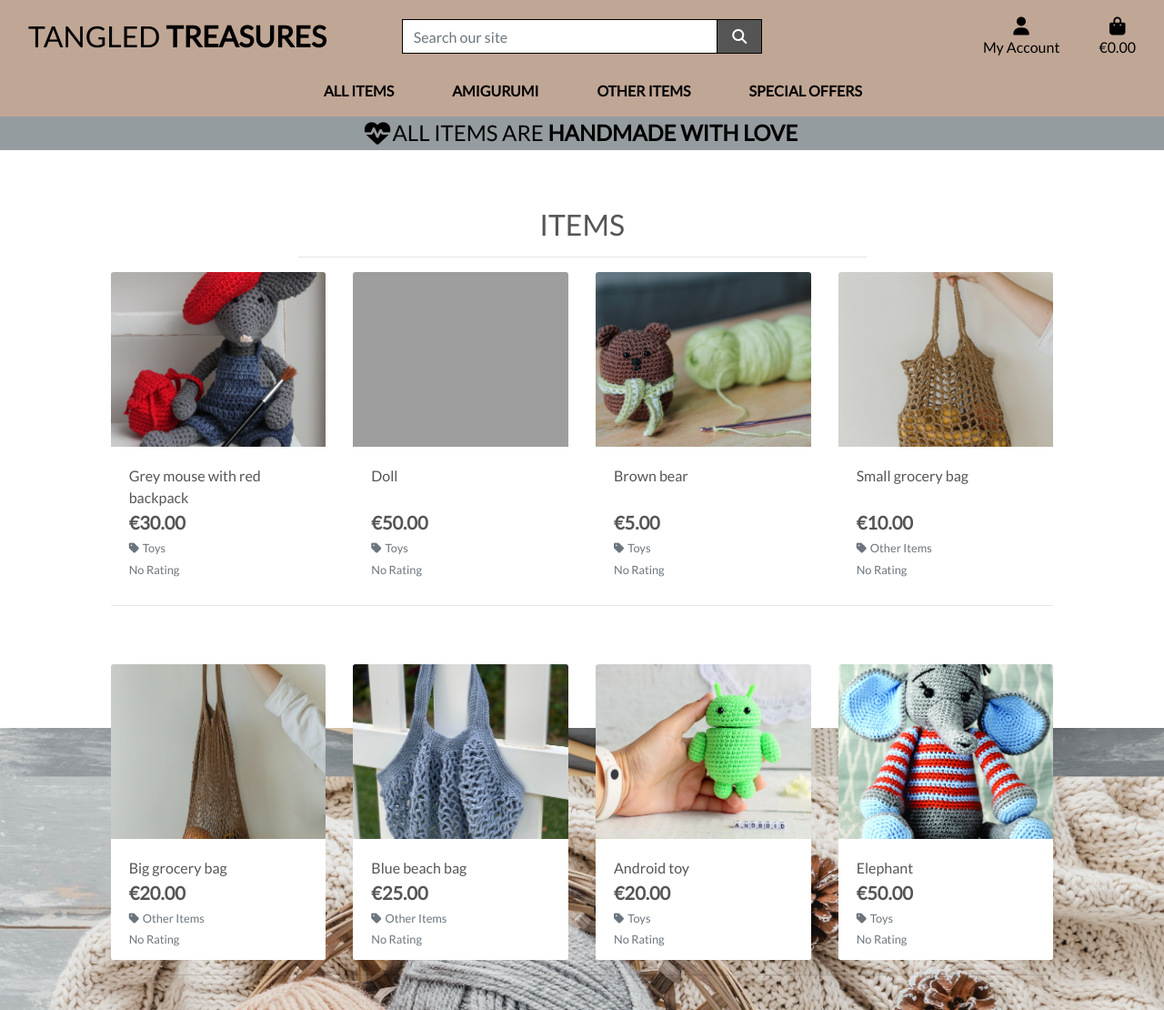
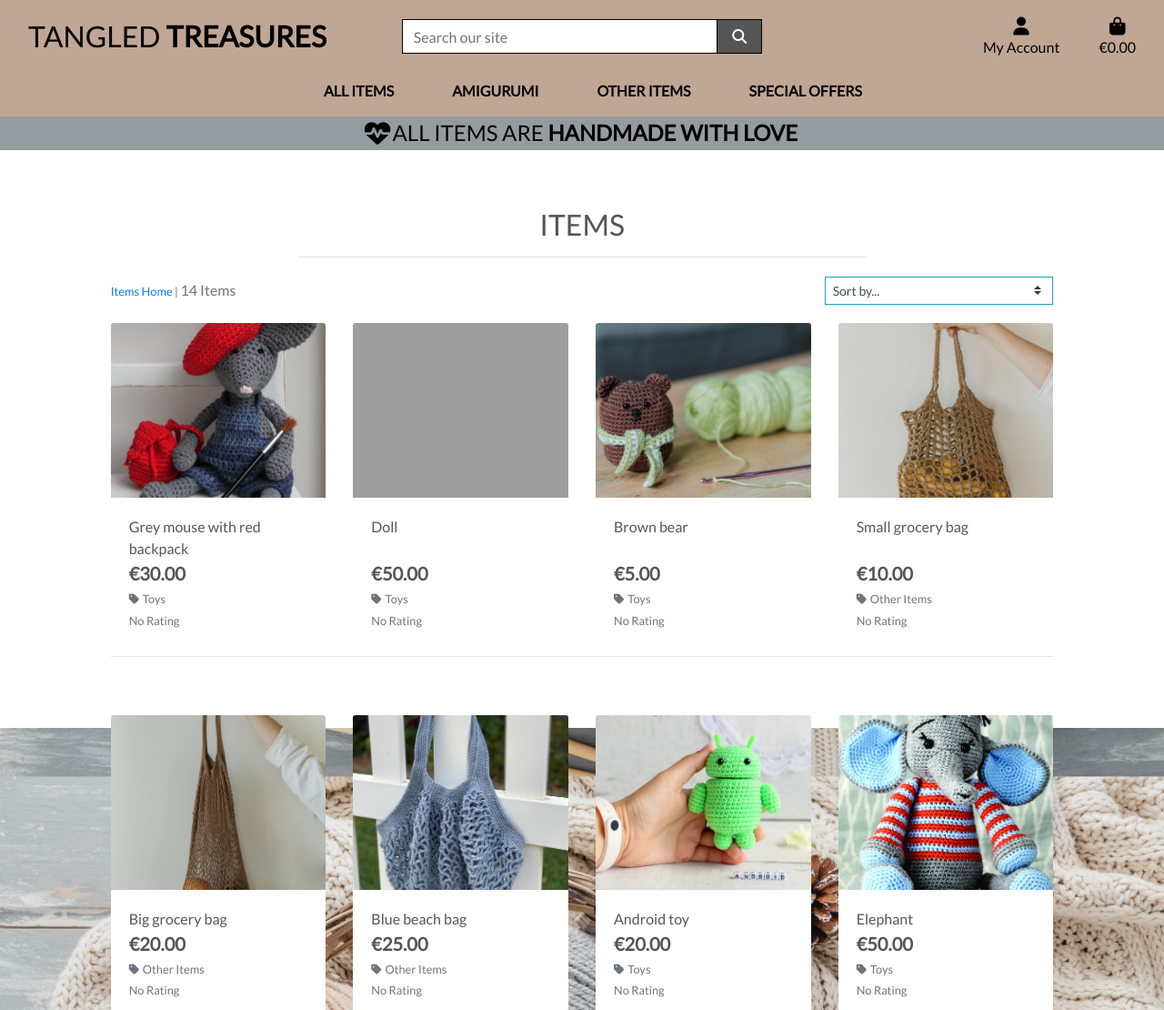
Before and after one commit to ValeP314/pp5-tangled-treasure, a Django app: page /items/ in a window 1280 px wide. Shown: the top 1110 px of the page at 91% size. Run offline with Django 3.2, Linux system fonts and the light colour scheme; data comes from the database, SQL or seed files in the repository; some libraries are stand-ins or nearby versions; grey boxes are pictures that could not be loaded.

Commit message:
Added sorting and product counts to product page

```diff
--- a/items/templates/items/items.html
+++ b/items/templates/items/items.html
@@ -15,6 +15,11 @@
     <div class="row mt-5">
         <div class="col text-center mt-3">
             <h2 class="logo-font">Items</h2>
+            {% for c in current_categories %}
+                <a class="category-badge text-decoration-none" href="{% url 'items' %}?category={{ c.name }}">
+                    <span class="p-2 mt-2 badge badge-white text-black rounded-0 border border-dark">{{ c.friendly_name }}</span>
+                </a>
+            {% endfor %}
             <hr class="w-50 mb-1">
         </div>
     </div>
@@ -22,7 +27,34 @@
     <div class="row">
         <div class="item-container col-10 offset-1">
             <div class="row mt-1 mb-2">
-
+                <div class="col-12 col-md-6 my-auto order-md-last d-flex justify-content-center justify-content-md-end">
+                    <div class="sort-select-wrapper w-50">
+                        <select id="sort-selector"
+                            class="custom-select custom-select-sm rounded-0 border border-{% if current_sorting != 'None_None' %}info{% else %}black{% endif %}">
+                            <option value="reset" {% if current_sorting == 'None_None' %}selected{% endif %}>Sort by...</option>
+                            <option value="price_asc" {% if current_sorting == 'price_asc' %}selected{% endif %}>Price (low to high)</option>
+                            <option value="price_desc" {% if current_sorting == 'price_desc' %}selected{% endif %}>Price (high to low)
+                            </option>
+                            <option value="rating_asc" {% if current_sorting == 'rating_asc' %}selected{% endif %}>Rating (low to high)
+                            </option>
+                            <option value="rating_desc" {% if current_sorting == 'rating_desc' %}selected{% endif %}>Rating (high to low)
+                            </option>
+                            <option value="name_asc" {% if current_sorting == 'name_asc' %}selected{% endif %}>Name (A-Z)</option>
+                            <option value="name_desc" {% if current_sorting == 'name_desc' %}selected{% endif %}>Name (Z-A)</option>
+                            <option value="category_asc" {% if current_sorting == 'category_asc' %}selected{% endif %}>Category (A-Z)</option>
+                            <option value="category_desc" {% if current_sorting == 'category_desc' %}selected{% endif %}>Category (Z-A)
+                            </option>
+                        </select>
+                    </div>
+                </div>
+                <div class="col-12 col-md-6 order-md-first">
+                    <p class="text-muted mt-3 text-center text-md-left">
+                        {% if search_term or current_categories or current_sorting != 'None_None' %}
+                        <span class="small"><a href="{% url 'items' %}">Items Home</a> | </span>
+                        {% endif %}
+                        {{ items|length }} Items {% if search_term %} found for <strong>"{{ search_term }}"</strong>{% endif %}
+                    </p>
+                </div>
             </div>
             <div class="row">
                 {% for item in items %}
--- a/items/views.py
+++ b/items/views.py
@@ -1,6 +1,7 @@
 from django.shortcuts import render, redirect, reverse, get_object_or_404
 from django.contrib import messages
 from django.db.models import Q
+from django.db.models.functions import Lower
 
 from .models import Item, Category
 
@@ -13,8 +14,24 @@ def all_items(request):
     items = Item.objects.all()
     query = None
     categories = None
+    sort = None
+    direction = None
 
     if request.GET:
+
+        if 'sort' in request.GET:
+            sortkey = request.GET['sort']
+            sort = sortkey
+            if sortkey == 'name':
+                sortkey = 'lower_name'
+                items = items.annotate(lower_name=Lower('name'))
+            if sortkey == 'category':
+                sortkey = 'category__name'
+            if 'direction' in request.GET:
+                direction = request.GET['direction']
+                if direction == 'desc':
+                    sortkey = f'-{sortkey}'
+            items = items.order_by(sortkey)
 
         if 'category' in request.GET:
             categories = request.GET['category'].split(',')
@@ -31,6 +48,8 @@ def all_items(request):
             queries = Q(name__icontains=query) | Q(
                 description__icontains=query)
             items = items.filter(queries)
+
+    current_sorting = f'{sort}_{direction}'
 
     context = {
         'items': items,
--- a/templates/includes/main-nav.html
+++ b/templates/includes/main-nav.html
@@ -6,9 +6,9 @@
                 All Items
             </a>
             <div class="dropdown-menu border-0" aria-labelledby="all-items-link">
-                <a href="" class="dropdown-item">By Price</a>
-                <a href="" class="dropdown-item ">By Rating</a>
-                <a href="" class="dropdown-item ">By Category</a>
+                <a href="{% url 'items' %}?sort=price&direction=asc" class="dropdown-item">By Price</a>
+                <a href="{% url 'items' %}?sort=rating&direction=desc" class="dropdown-item ">By Rating</a>
+                <a href="{% url 'items' %}?sort=category&direction=asc" class="dropdown-item ">By Category</a>
                 <a href="{% url 'items' %}" class="dropdown-item">All Items</a>
             </div>
         </li>
```
Also changed, not shown: README.md.
